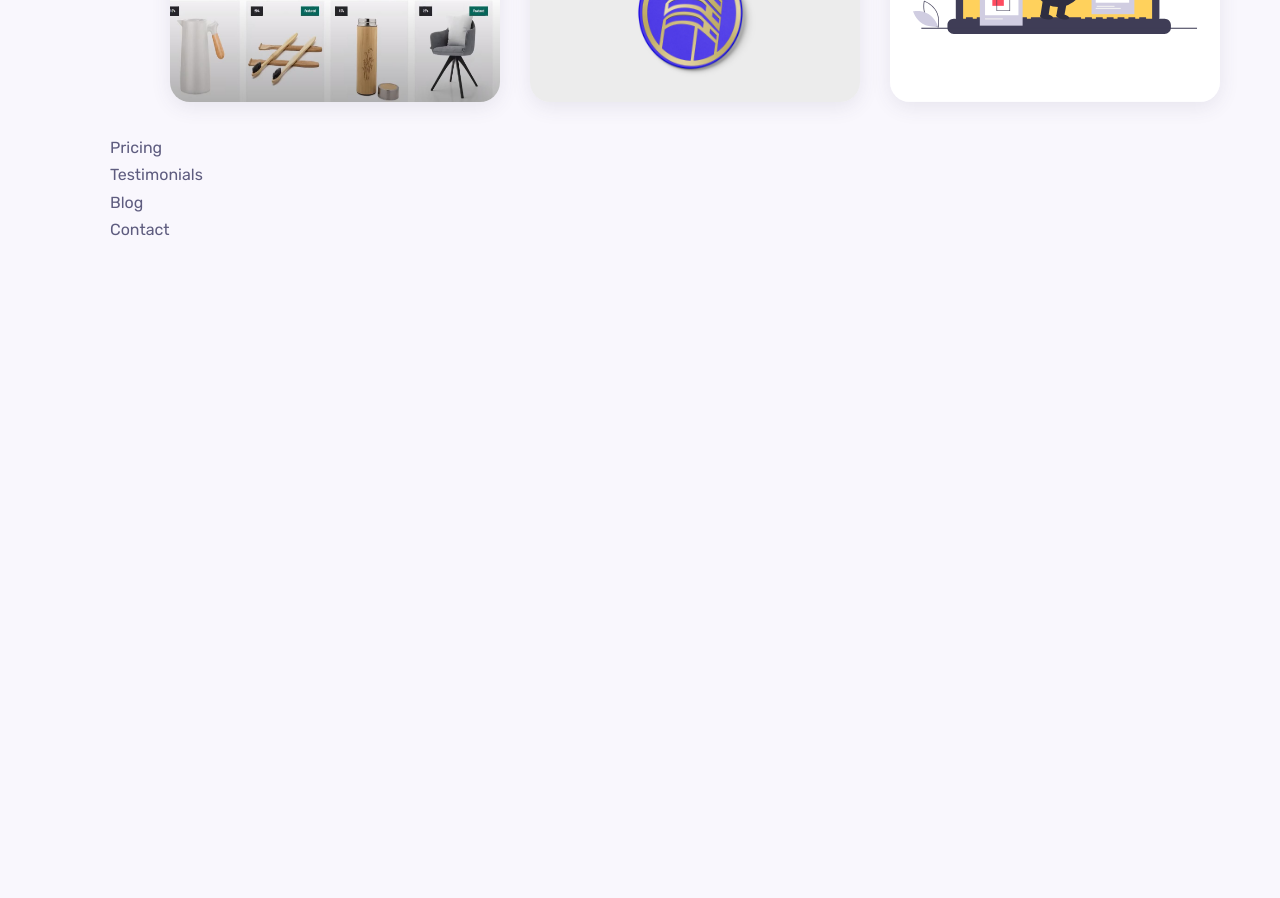
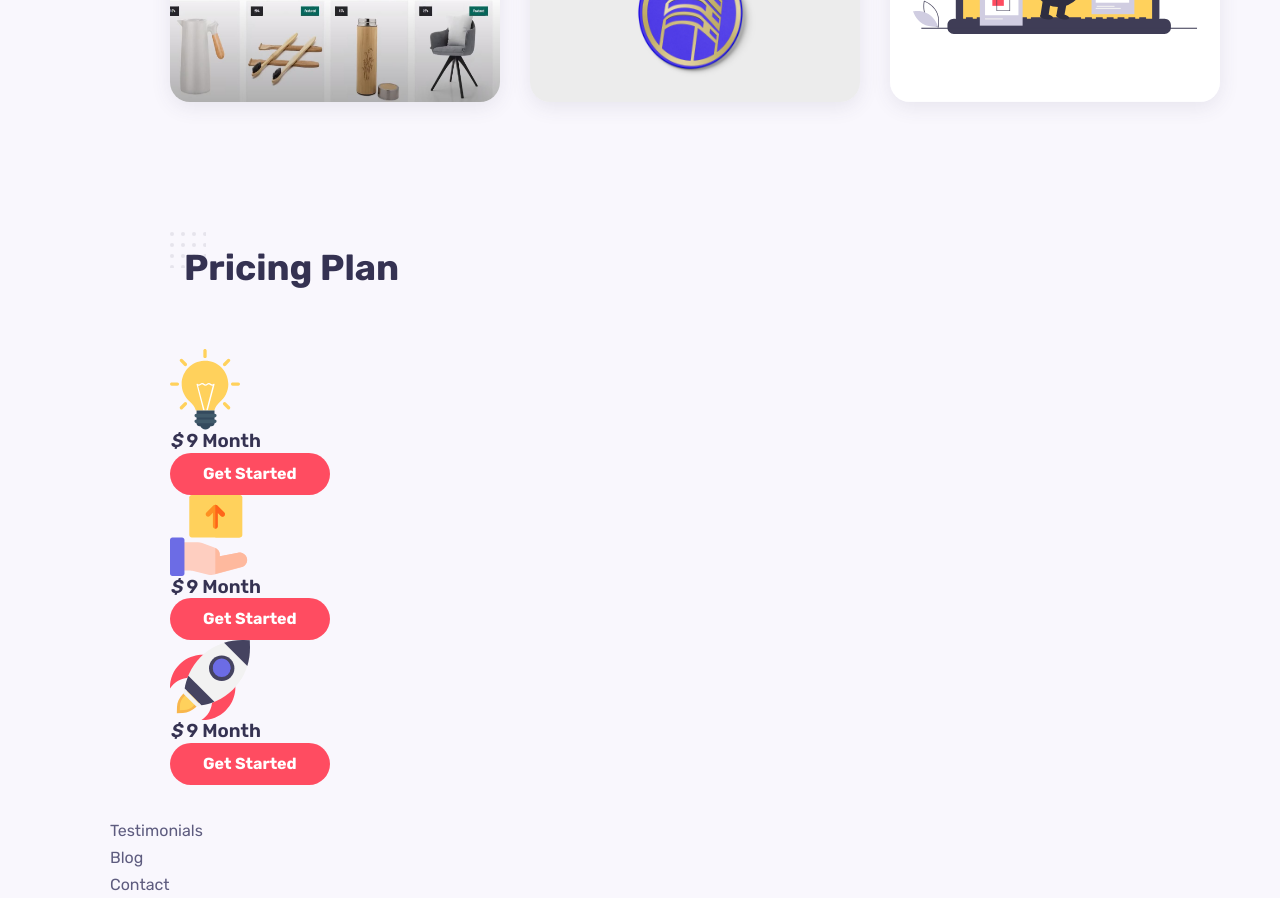
Before and after one commit to IrfanCatovic/my_portfolio, a React (Create React App) app: page / in a window 1280 px wide. Shown: the part 4080-4978 px from the top of the page. Before the commit the page ends 4323 px from the top, so only its background shows below. Built offline with nearby package versions, Linux system fonts and the light colour scheme.

Commit message:
pricing component

```diff
--- a/src/components/Pricing/Pricing.jsx
+++ b/src/components/Pricing/Pricing.jsx
@@ -1,7 +1,54 @@
 import "./pricing.css";
+import Image1 from "../../assests/price-1.svg";
+import Image2 from "../../assests/price-2.svg";
+import Image3 from "../../assests/price-3.svg";
 
 function Pricing() {
-  return <div>Pricing</div>;
+  return (
+    <section className="pricing container section">
+      <h2 className="section_title">Pricing Plan</h2>
+      <div className="pricing_container grid">
+        <div className="pricing_item">
+          <img src={Image1} alt="" className="pricing_img" />
+          <h3 className="pricing_plan"></h3>
+          <p className="pricing_title"></p>
+          <p className="pricing_support"></p>
+          <h3 className="price">
+            <em>$</em> 9 <span>Month</span>
+          </h3>
+          <a href="#" className="btn">
+            Get Started
+          </a>
+        </div>
+
+        <div className="pricing_item">
+          <img src={Image2} alt="" className="pricing_img" />
+          <h3 className="pricing_plan"></h3>
+          <p className="pricing_title"></p>
+          <p className="pricing_support"></p>
+          <h3 className="price">
+            <em>$</em> 9 <span>Month</span>
+          </h3>
+          <a href="#" className="btn">
+            Get Started
+          </a>
+        </div>
+
+        <div className="pricing_item">
+          <img src={Image3} alt="" className="pricing_img" />
+          <h3 className="pricing_plan"></h3>
+          <p className="pricing_title"></p>
+          <p className="pricing_support"></p>
+          <h3 className="price">
+            <em>$</em> 9 <span>Month</span>
+          </h3>
+          <a href="#" className="btn">
+            Get Started
+          </a>
+        </div>
+      </div>
+    </section>
+  );
 }
 
 export default Pricing;
--- a/src/components/sidebar/Sidebar.jsx
+++ b/src/components/sidebar/Sidebar.jsx
@@ -35,7 +35,7 @@ function Sidebar() {
             </li>
 
             <li className="nav_item">
-              <a href="#portfolio" className="nav_link">
+              <a href="#work" className="nav_link">
                 <i className="icon-layers"></i>
               </a>
             </li>
```
